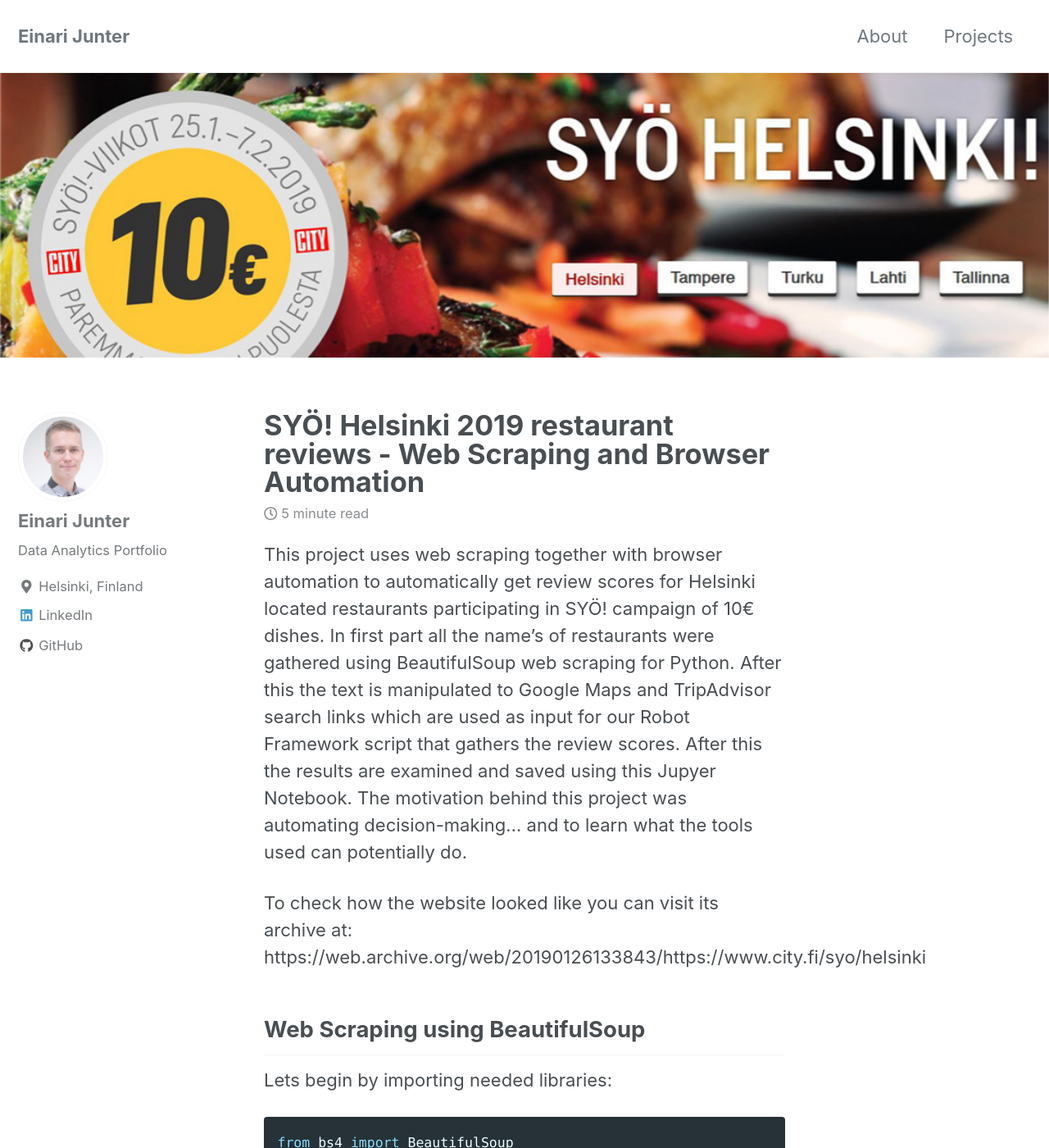
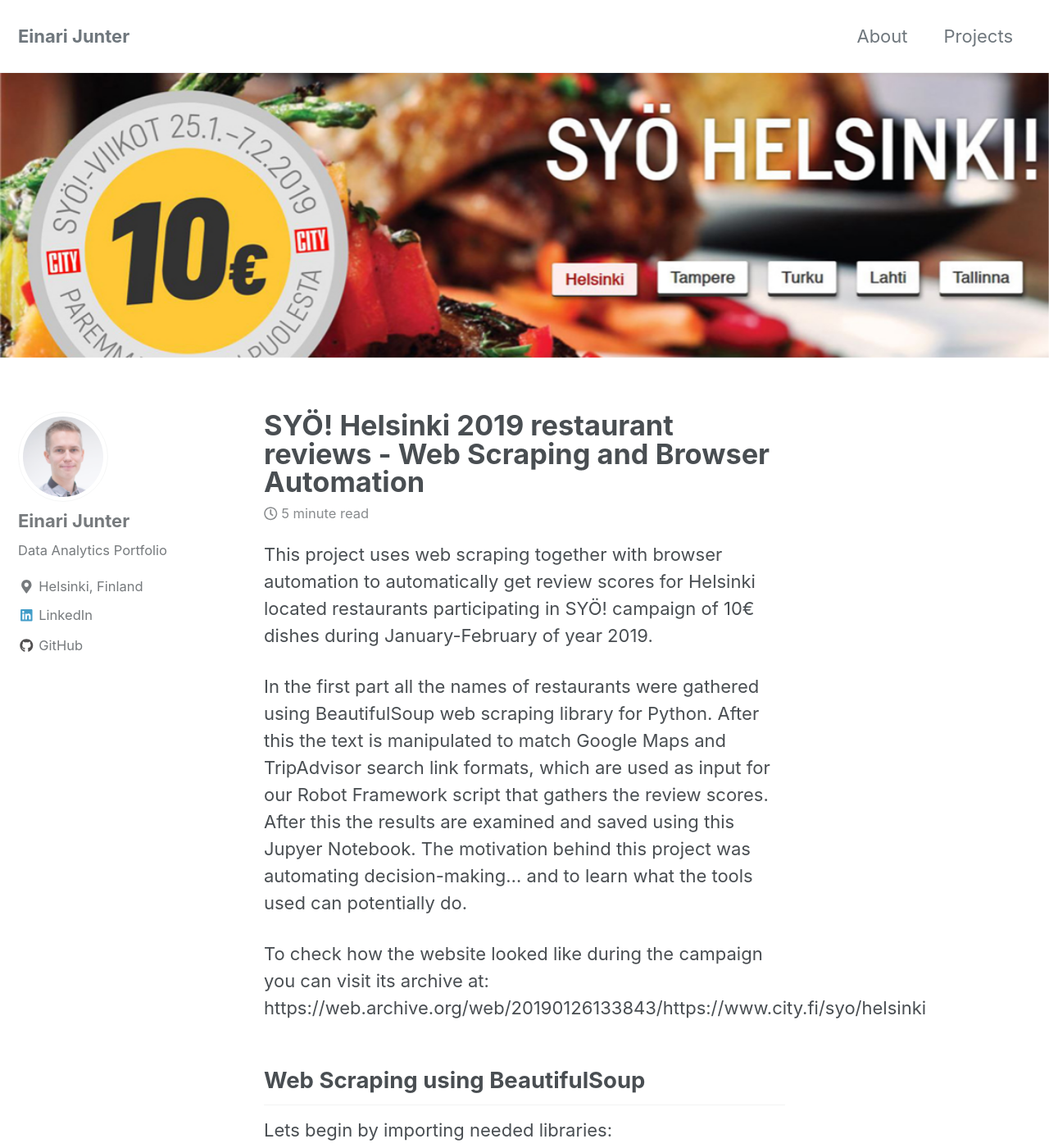
Before and after one commit to einarijunter/einarijunter.github.io, a Jekyll site: the page built from _posts/2019-02-08-syoHel2019.md, in a window 1280 px wide and 1400 px high. Shown: the whole window at 82% size. Built offline with Jekyll 4.4.1, drawn with Linux system fonts in a browser that asks for light colours; cached includes are drawn as plain includes; nearby versions of some CDN libraries.

Commit message:
change intro text

```diff
--- a/_posts/2019-02-08-syoHel2019.md
+++ b/_posts/2019-02-08-syoHel2019.md
@@ -7,9 +7,11 @@ header:
 excerpt: "Robot Framework, Web Scraping"
 ---
 
-This project uses web scraping together with browser automation to automatically get review scores for Helsinki located restaurants participating in SYÖ! campaign of 10€ dishes. In first part all the name's of restaurants were gathered using BeautifulSoup web scraping for Python. After this the text is manipulated to Google Maps and TripAdvisor search links which are used as input for our Robot Framework script that gathers the review scores. After this the results are examined and saved using this Jupyer Notebook. The motivation behind this project was automating decision-making... and to learn what the tools used can potentially do.
+This project uses web scraping together with browser automation to automatically get review scores for Helsinki located restaurants participating in SYÖ! campaign of 10€ dishes during January-February of year 2019.
 
-To check how the website looked like you can visit its archive at: https://web.archive.org/web/20190126133843/https://www.city.fi/syo/helsinki
+In the first part all the names of restaurants were gathered using BeautifulSoup web scraping library for Python. After this the text is manipulated to match Google Maps and TripAdvisor search link formats, which are used as input for our Robot Framework script that gathers the review scores. After this the results are examined and saved using this Jupyer Notebook. The motivation behind this project was automating decision-making... and to learn what the tools used can potentially do.
+
+To check how the website looked like during the campaign you can visit its archive at: https://web.archive.org/web/20190126133843/https://www.city.fi/syo/helsinki
 
 <h2>Web Scraping using BeautifulSoup</h2>
 
```
